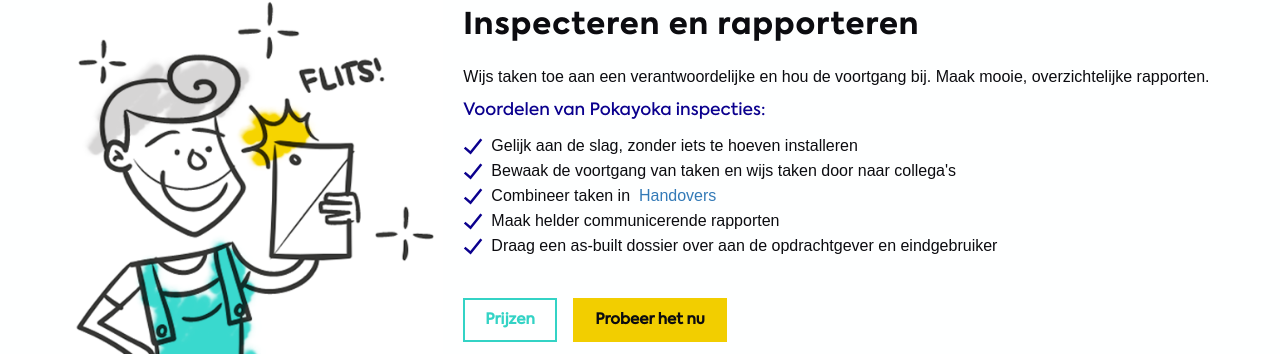
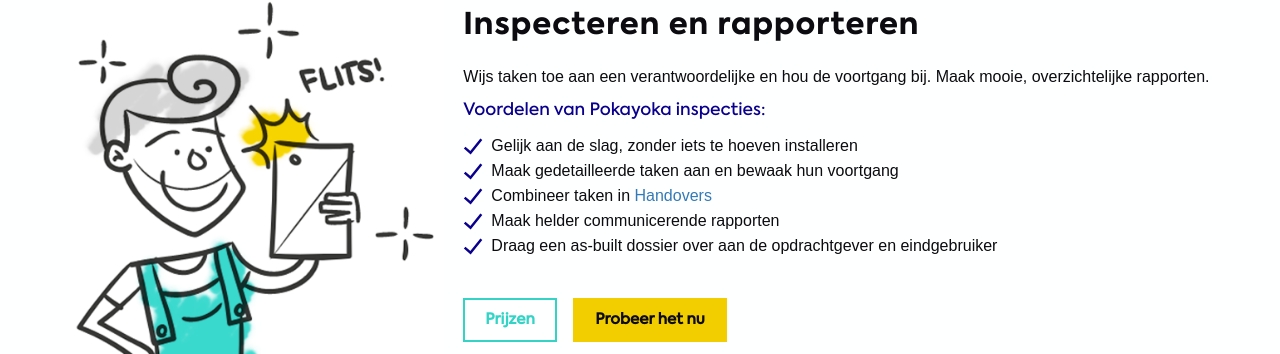
Before and after one commit to sandersoeteman/sandersoeteman.github.io, a Jekyll site: the page built from index.html, in a window 1280 px wide. Shown: the part 859-1213 px from the top of the page. Built offline with Jekyll 4.4.1, drawn with Linux system fonts in a browser that asks for light colours; some web fonts are replaced.

```diff
--- a/_includes/about_section.html
+++ b/_includes/about_section.html
@@ -49,10 +49,10 @@
                     slag, zonder iets te hoeven installeren
                   </li>
                   <li>
-                    {% include checkmark.html %} Bewaak de voortgang van taken en wijs taken door naar collega's
+                    {% include checkmark.html %} Maak gedetailleerde taken aan en bewaak hun voortgang
                   </li>
                   <li>
-                    {% include checkmark.html %} <span>Combineer taken in &nbsp;<a href="#handovers">Handovers</a></span>
+                    {% include checkmark.html %} <span>Combineer taken in <a href="#handovers">Handovers</a></span>
                   </li>
                   <li>
                     {% include checkmark.html %} Maak helder communicerende rapporten
--- a/_includes/features.html
+++ b/_includes/features.html
@@ -97,10 +97,10 @@
                 <span>Heldere opdrachten</span>
               </h4>
               <p class="themeix-feature-style">
-                Wij groeperen alles in <a href="#handovers"><b>Handovers</b></a
-                >. Dit zijn bundeltjes van opdrachten voorzien van
-                plattegronden, details, BIM elementen en verwerkingsinstructies.
-                Alles wat nodig is om het werk 100% op te leveren.
+                Wij groeperen alles in <a href="#handovers">Handovers</a>. Dit
+                zijn bundeltjes van opdrachten voorzien van plattegronden,
+                details, BIM elementen en verwerkingsinstructies. Alles wat
+                nodig is om het werk 100% op te leveren.
               </p>
             </div>
           </div>
--- a/_sass/style.scss
+++ b/_sass/style.scss
@@ -1540,7 +1540,6 @@ a:hover {
 }
 a:active,
 a:hover {
-  text-decoration: none;
   outline: 0;
 }
 .twitter {
```
